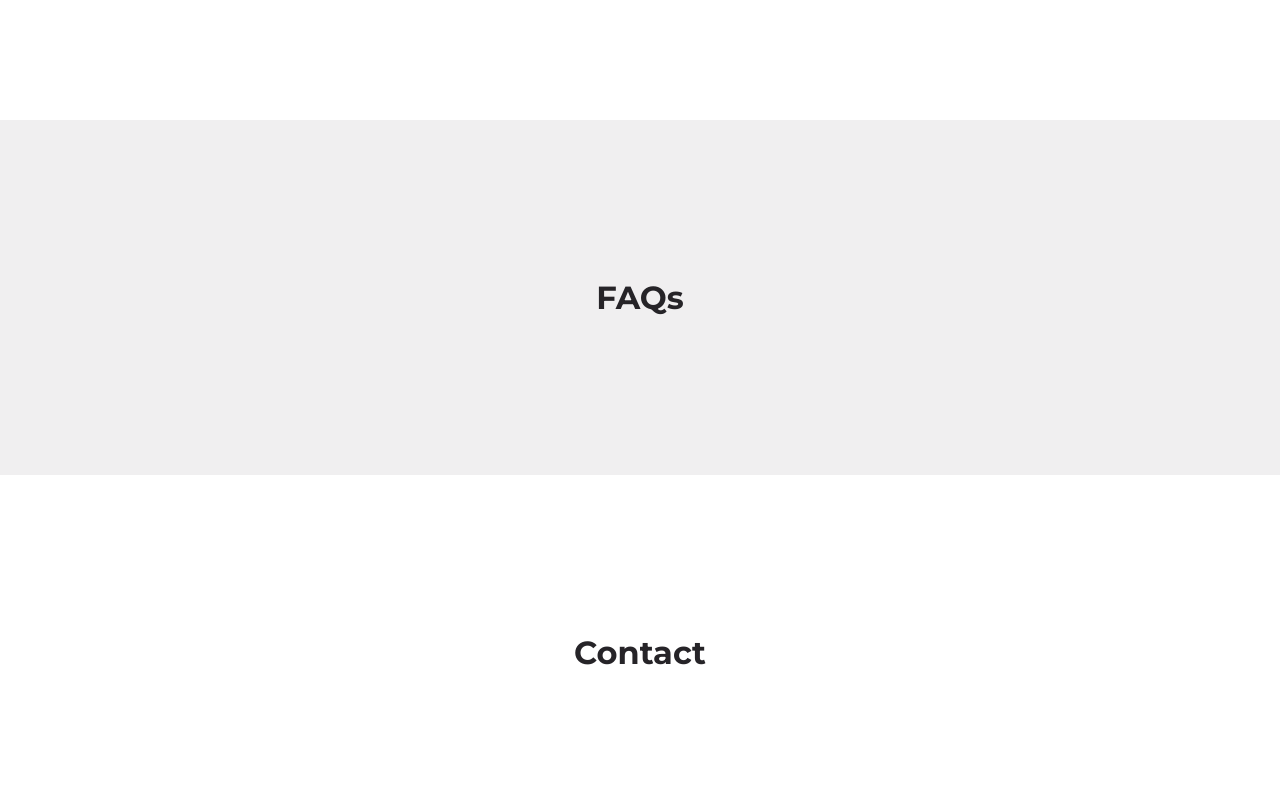
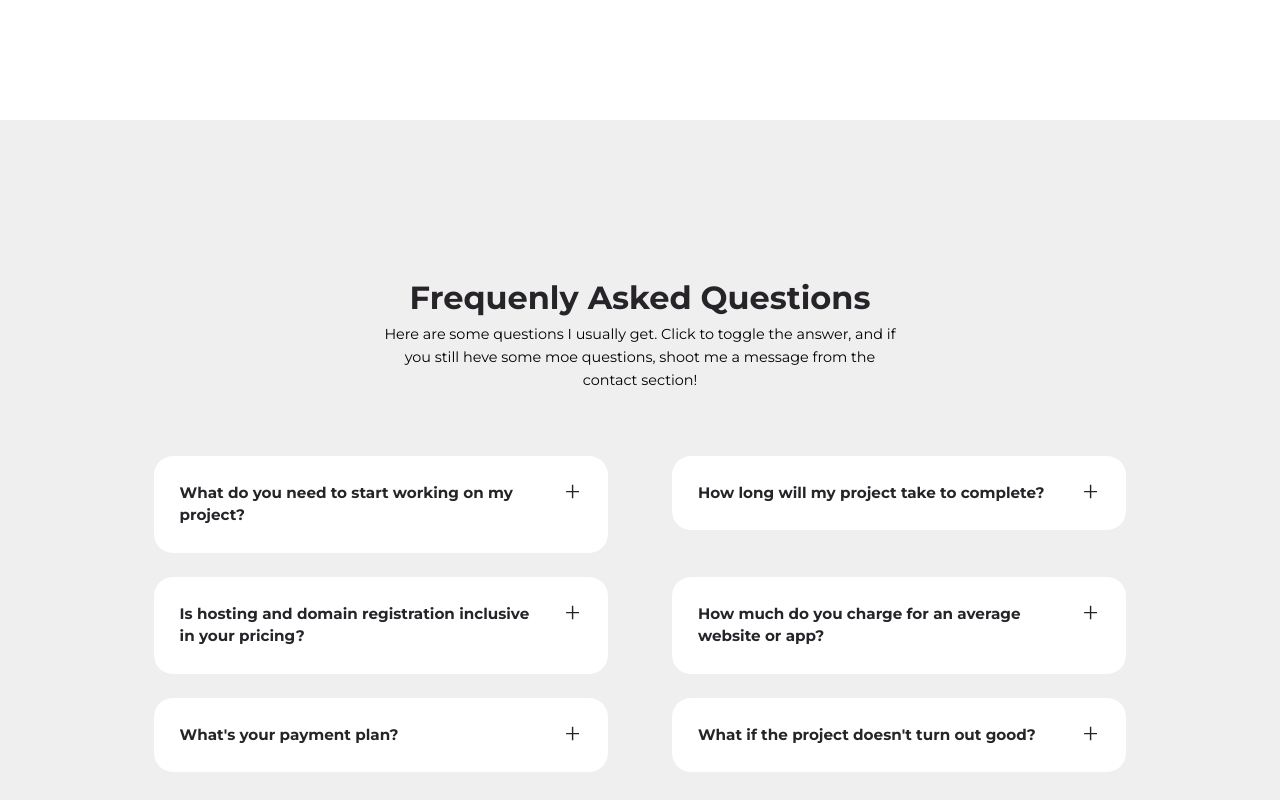
Before and after one commit to Antonio-74/WebsitePortfolioProject, a React (Create React App) app in the folder website-portfolio/: page / in a window 1280 px wide. Shown: the part 5200-6000 px from the top of the page. Built offline with nearby package versions, Linux system fonts and the light colour scheme.

Commit message:
FAQ section created

```diff
--- /dev/null
+++ b/website-portfolio/src/sections/faqs/FAQ.jsx
@@ -0,0 +1,22 @@
+import React, { useState } from 'react';
+import Card from '../../components/Card';
+import { AiOutlinePlus, AiOutlineMinus } from 'react-icons/ai';
+
+function FAQ({faq}) {
+
+    const [showAnswer, setShowAnswer] = useState(false);
+
+    return (
+        <Card className='faq' onClick={() => setShowAnswer(prev => !prev)}>
+            <div>
+                <h5 className='faq__question'>{faq.question}</h5>
+                <button className='faq__icon'>
+                    {showAnswer ? <AiOutlineMinus /> : <AiOutlinePlus />}
+                </button>
+            </div>
+            {showAnswer && <p className='faq__answer'>{faq.answer}</p>}
+        </Card>
+    )
+}
+
+export default FAQ
--- a/website-portfolio/src/sections/faqs/FAQs.jsx
+++ b/website-portfolio/src/sections/faqs/FAQs.jsx
@@ -1,9 +1,22 @@
 import React from 'react';
+import faqs from './data';
+import FAQ from './FAQ';
 import './faqs.css';
 
 function FAQs() {
   return (
-    <section id='faqs'><h2>FAQs</h2></section>
+    <section id='faqs'>
+      <h2>Frequenly Asked Questions</h2>
+      <p>
+        Here are some questions I usually get. Click to toggle the answer, and if you still
+        heve some moe questions, shoot me a message from the contact section!
+      </p>
+      <div className="container faqs__container">
+        {faqs.map(faq => (
+          <FAQ key={faq.id} faq={faq} />
+        ))}
+      </div>
+    </section>
   )
 }
 
--- /dev/null
+++ b/website-portfolio/src/sections/faqs/data.js
@@ -0,0 +1,34 @@
+const data = [
+    {
+      id: 1,
+      question: "What do you need to start working on my project?",
+      answer: "It mostly depends on the type of project. But in general, you need a fair idea of what you want, then we can take it from there."
+    },
+    {
+      id: 2,
+      question: "How long will my project take to complete?",
+      answer: "This depends on the complexity of the project, your available, and your payment. Once you have this sorted out, I will give you a completion date."
+    },
+    {
+      id: 5,
+      question: "Is hosting and domain registration inclusive in your pricing?",
+      answer: "No! Hosting and domain is taken care of seperately. You can pay for it or take care of it on your own if you know how to."
+    },
+    {
+      id: 4,
+      question: "How much do you charge for an average website or app?",
+      answer: "Once again, this depends. But my prices are affordable so you're good."
+    },
+    {
+      id: 3,
+      question: "What's your payment plan?",
+      answer: "Payment is divided into 3. An initial 30% upfront payment to get me started once all the details of the projec is set, 40% once the project is completed, and 30% once the project is delivered."
+    },
+    {
+      id: 6,
+      question: "What if the project doesn't turn out good?",
+      answer: "You will be a part of the process from the start. You will know how the whole project is going until the end. And I will make sure to give you the best."
+    }
+  ]
+
+  export default data
--- a/website-portfolio/src/sections/faqs/faqs.css
+++ b/website-portfolio/src/sections/faqs/faqs.css
@@ -0,0 +1,54 @@
+.faqs__container {
+    display: grid;
+    grid-template-columns: 1fr 1fr;
+    gap: 1.5rem 4rem;
+    align-items: start;
+}
+
+.card.faq:hover {
+    cursor: pointer;
+    background-color: var(--color-white);
+}
+
+.faq > div {
+    display: flex;
+    justify-content: space-between;
+    align-items: flex-start;
+    gap: 2rem;
+}
+
+.faq h5 {
+    line-height: 1.4rem;
+}
+
+.faq__icon {
+    font-size: 1.2rem;
+    color: var(--color-black);
+    background-color: transparent;
+}
+
+.faq__answer {
+    margin-top: 1rem;
+    opacity: 0;
+    animation: animateAnswer 500ms ease-in forwards;
+}
+
+@keyframes animateAnswer {
+    to {
+        opacity: 1;
+    }
+}
+
+/* MEDIA QUERIES (tablets) */
+@media screen and (max-width: 1024px) {
+    .faqs__container {
+        grid-template-columns: 1fr;
+    }
+}
+
+/* MEDIA QUERIES (phones) */
+@media screen and (max-width: 600px) {
+    .faqs__container {
+        gap: 1rem;
+    }
+}
```
